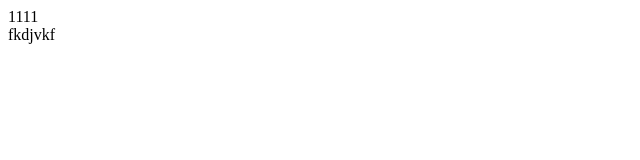
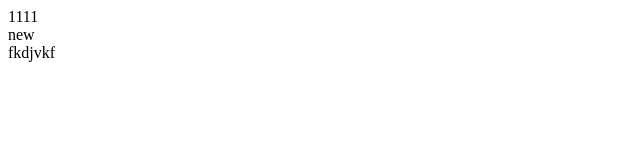
Before and after one commit to wangAlinda/last, a plain HTML site: page index.html in a window 1280 px wide. Shown: the full height of the page, 0-640 px from the left. Drawn offline with Linux system fonts and the light colour scheme.

Commit message:
添加了section

```diff
--- a/index.html
+++ b/index.html
@@ -14,6 +14,9 @@
         <section>
             <div class="box"></div>
         </section>
+        <section>
+            <span>new </span>
+        </section>
         <footer>
             fkdjvkf
         </footer>
```
